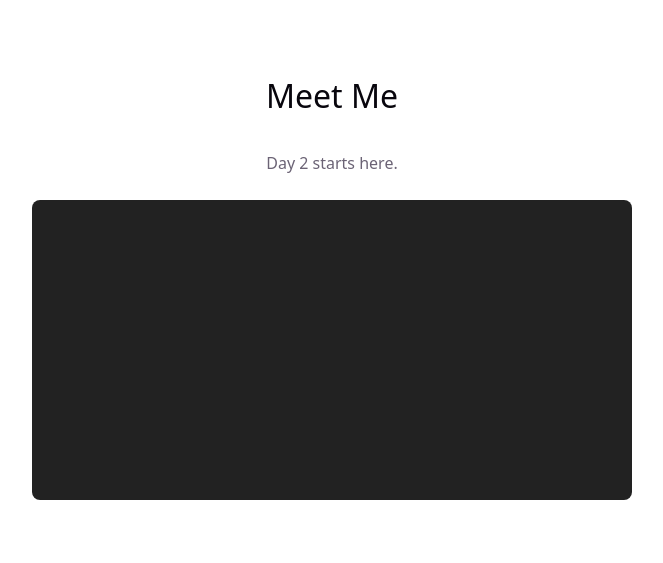
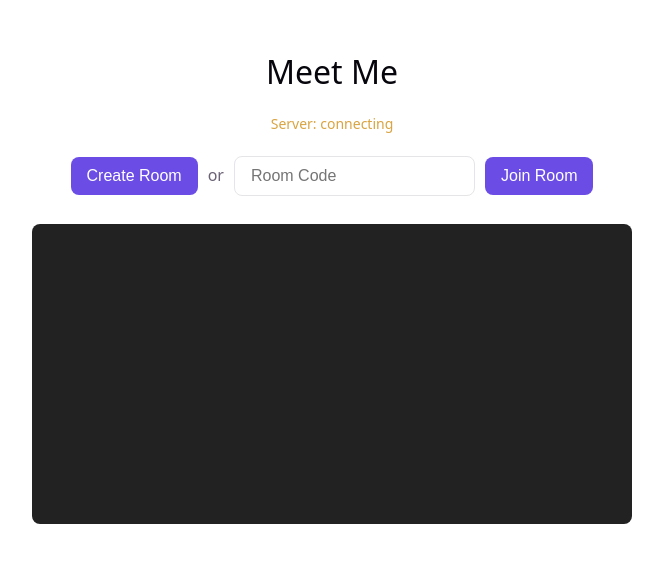
Before and after one commit to BekmurodGofurov/meet-me, a React (Vite) app in the folder client/: page / in a window 1280 px wide. Shown: the part 119-682 px from the top of the page, without its empty margins (308-971 px from the left). Built offline with nearby package versions, Linux system fonts and the light colour scheme; no server answers.

Commit message:
feat: add room join UI with WebSocket signaling over wss

```diff
--- a/client/src/App.jsx
+++ b/client/src/App.jsx
@@ -1,14 +1,118 @@
+import { useEffect, useRef, useState } from 'react'
 import './App.scss'
 import VideoTile from './VideoTile'
 
-function App() {
+export default function App() {
+  const wsRef = useRef(null)
+  const pendingRoomIdRef = useRef('')
+
+  const [joinCode, setJoinCode] = useState('')
+  const [currentRoom, setCurrentRoom] = useState(null)
+  const [myClientId, setMyClientId] = useState(null)
+  const [peers, setPeers] = useState([])
+  const [joinError, setJoinError] = useState('')
+  const [connectionStatus, setConnectionStatus] = useState('connecting')
+  const [closeInfo, setCloseInfo] = useState(null)
+
+  // Runs once: opens the WebSocket connection and wires up message handling.
+  useEffect(() => {
+    // Match the page's own protocol (wss when the page is https - required,
+    // since browsers block plain ws:// connections from an https:// page)
+    // and host (so this also works when opened from another device on the
+    // network, not just localhost).
+    const protocol = window.location.protocol === 'https:' ? 'wss' : 'ws'
+    const socket = new WebSocket(`${protocol}://${window.location.hostname}:8080`)
+    wsRef.current = socket
+
+    socket.onopen = () => {
+      console.log('Connected to signaling server')
+      setConnectionStatus('connected')
+      setCloseInfo(null)
+    }
+
+    socket.onerror = (event) => {
+      console.error('WebSocket error:', event)
+      setConnectionStatus('error')
+    }
+
+    socket.onclose = (event) => {
+      console.log('WebSocket closed:', event.code, event.reason)
+      setConnectionStatus('closed')
+      setCloseInfo({ code: event.code, reason: event.reason, wasClean: event.wasClean })
+    }
+
+    socket.onmessage = (event) => {
+      const data = JSON.parse(event.data)
+      console.log('Server says:', data)
+
+      switch (data.type) {
+        case 'room-created':
+          setMyClientId(data.clientId)
+          setCurrentRoom(data.roomId)
+          break
+        case 'existing-peers':
+          setMyClientId(data.clientId)
+          setPeers(data.peers)
+          setCurrentRoom(pendingRoomIdRef.current)
+          break
+        case 'peer-joined':
+          setPeers((prev) => [...prev, data.clientId])
+          break
+        case 'peer-left':
+          setPeers((prev) => prev.filter((id) => id !== data.clientId))
+          break
+        case 'error':
+          setJoinError(data.message)
+          break
+        default:
+          break
+      }
+    }
+
+    return () => socket.close()
+  }, [])
+
+  const createRoom = () => {
+    setJoinError('')
+    wsRef.current.send(JSON.stringify({ type: 'create-room' }))
+  }
+
+  const joinRoom = () => {
+    if (!joinCode) return
+    setJoinError('')
+    pendingRoomIdRef.current = joinCode
+    wsRef.current.send(JSON.stringify({ type: 'join-room', roomId: joinCode }))
+  }
+
   return (
     <div className="app">
       <h1>Meet Me</h1>
-      <p>Day 2 starts here.</p>
+      <p className={`connection-status connection-status--${connectionStatus}`}>
+        Server: {connectionStatus}
+        {closeInfo && ` (code ${closeInfo.code}${closeInfo.reason ? `: ${closeInfo.reason}` : ''})`}
+      </p>
+
+      {!currentRoom ? (
+        <div className="join-panel">
+          <button onClick={createRoom}>Create Room</button>
+          <span>or</span>
+          <input
+            placeholder="Room Code"
+            value={joinCode}
+            onChange={(e) => setJoinCode(e.target.value)}
+          />
+          <button onClick={joinRoom}>Join Room</button>
+          {joinError && <p className="join-error">{joinError}</p>}
+        </div>
+      ) : (
+        <div className="room-panel">
+          <h3>Room Code: {currentRoom}</h3>
+          <p>You are: {myClientId}</p>
+          <p>Peers in room: {peers.length ? peers.join(', ') : 'none yet'}</p>
+        </div>
+      )}
+
       <VideoTile />
     </div>
   )
 }
-
-export default App
--- a/client/src/App.scss
+++ b/client/src/App.scss
@@ -5,4 +5,75 @@
   align-items: center;
   justify-content: center;
   gap: 8px;
+  padding: 16px;
+  text-align: center;
+  box-sizing: border-box;
 }
+
+.connection-status {
+  font-size: 14px;
+  margin: 0 0 12px;
+
+  &--connecting {
+    color: #d9a441;
+  }
+  &--connected {
+    color: #4caf7d;
+  }
+  &--error,
+  &--closed {
+    color: #e05555;
+  }
+}
+
+.join-panel {
+  display: flex;
+  align-items: center;
+  gap: 10px;
+  margin-bottom: 20px;
+  flex-wrap: wrap;
+  justify-content: center;
+
+  button,
+  input {
+    font-size: 16px; // prevents iOS Safari from auto-zooming on focus
+    padding: 10px 16px;
+    border-radius: 8px;
+    border: 1px solid var(--border);
+  }
+
+  button {
+    background: var(--accent, #6b4de6);
+    color: #fff;
+    border: none;
+    cursor: pointer;
+  }
+
+  @media (max-width: 480px) {
+    flex-direction: column;
+    align-items: stretch;
+    width: 100%;
+    max-width: 320px;
+
+    button,
+    input {
+      width: 100%;
+    }
+  }
+}
+
+.join-error {
+  color: #e05555;
+  margin: 0;
+  width: 100%;
+}
+
+.room-panel {
+  margin-bottom: 20px;
+  text-align: center;
+
+  p {
+    overflow-wrap: anywhere; // long clientId strings shouldn't overflow on narrow screens
+    max-width: 100%;
+  }
+}
--- a/client/vite.config.js
+++ b/client/vite.config.js
@@ -1,7 +1,15 @@
+import { readFileSync } from 'node:fs'
 import react from '@vitejs/plugin-react'
 import { defineConfig } from 'vite'
 
 // https://vite.dev/config/
 export default defineConfig({
   plugins: [react()],
+  server: {
+    host: true,
+    https: {
+      key: readFileSync('./certs/192.168.1.3+1-key.pem'),
+      cert: readFileSync('./certs/192.168.1.3+1.pem'),
+    },
+  },
 })
```
Also changed, not shown: 2 other files (tests, documents, lock files or other folders).
